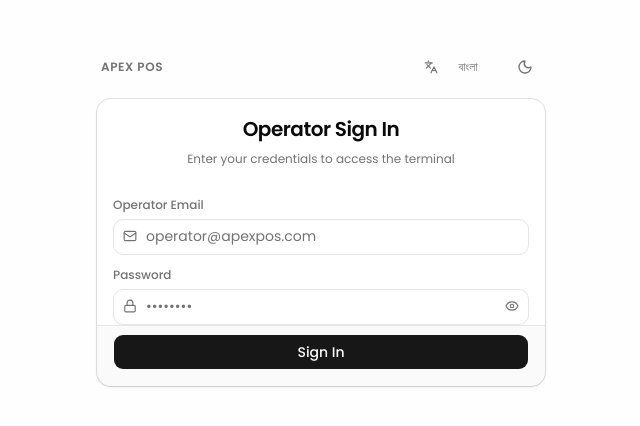
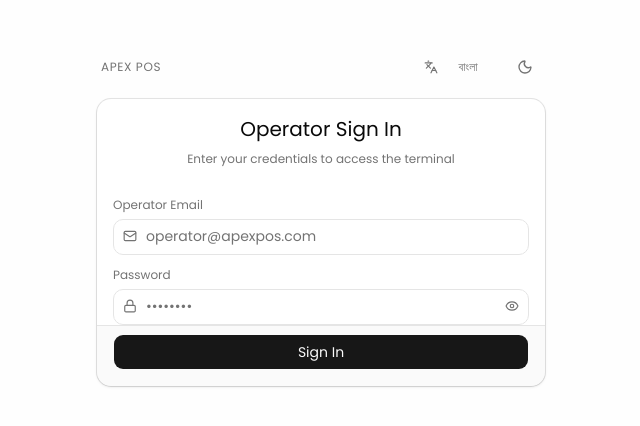
Before and after one commit to moshiurrahmandeap11/client-pos, a Next.js app: page /en in a window 1280 px wide. Shown: the part 182-608 px from the top of the page, without its empty margins (319-959 px from the left). Built offline with nearby package versions, Linux system fonts and the light colour scheme; no server answers.

Commit message:
style(typography): remove all bold and semibold weights for a completely simple, clean regular 400 aesthetic

```diff
--- a/src/app/globals.css
+++ b/src/app/globals.css
@@ -151,19 +151,25 @@
 @layer base {
   * {
     @apply border-border outline-ring/50;
+    font-weight: 400;
   }
   html {
     font-family: var(--font-sans);
     line-height: 1.5;
+    font-weight: 400;
   }
   body {
     @apply bg-background text-foreground;
     font-family: var(--font-sans);
     line-height: 1.5;
+    font-weight: 400;
+  }
+  h1, h2, h3, h4, h5, h6 {
+    font-weight: 400;
   }
 }
 
-/* Force Li Ador Noirrit font on Bengali mode across all text and components */
+/* Force Li Ador Noirrit font on Bengali mode with clean, non-bold 400 regular weight */
 html[lang="bn"],
 [data-locale="bn"],
 .font-bengali,
@@ -171,6 +177,7 @@ html[lang="bn"] *,
 [data-locale="bn"] *,
 .font-bengali * {
   font-family: 'Li Ador Noirrit', var(--font-bengali), var(--font-poppins), system-ui, sans-serif !important;
+  font-weight: 400 !important;
   --font-heading: 'Li Ador Noirrit', var(--font-bengali), var(--font-poppins), system-ui, sans-serif;
   --font-sans: 'Li Ador Noirrit', var(--font-bengali), var(--font-poppins), system-ui, sans-serif;
 }
--- a/src/components/LanguageSwitcher.tsx
+++ b/src/components/LanguageSwitcher.tsx
@@ -34,13 +34,13 @@ export function LanguageSwitcher() {
     <Button
       variant="ghost"
       size="sm"
-      className="h-8 gap-1.5 px-2.5 text-xs font-medium text-muted-foreground hover:text-foreground cursor-pointer transition-colors"
+      className="h-8 gap-1.5 px-2.5 text-xs font-normal text-muted-foreground hover:text-foreground cursor-pointer transition-colors"
       onClick={toggleLanguage}
       disabled={isPending}
       aria-label="Switch language"
     >
       <Languages className={`h-3.5 w-3.5 transition-opacity ${isPending ? "opacity-50" : ""}`} />
-      <span className="w-12 text-center inline-block select-none">
+      <span className="w-12 text-center inline-block select-none font-normal">
         {locale === "en" ? "বাংলা" : "English"}
       </span>
     </Button>
--- a/src/components/LoginForm.tsx
+++ b/src/components/LoginForm.tsx
@@ -58,7 +58,7 @@ export function LoginForm() {
     <div className="w-full max-w-md mx-auto space-y-4">
       {/* Top Utility Controls: Title without icon, Language & Theme Toggle */}
       <div className="flex items-center justify-between px-1 h-8">
-        <span className="text-xs font-semibold tracking-wider text-muted-foreground uppercase select-none">
+        <span className="text-xs font-normal tracking-wider text-muted-foreground uppercase select-none">
           {t("terminalTitle")}
         </span>
         <div className="flex items-center gap-1.5">
@@ -78,10 +78,10 @@ export function LoginForm() {
             <div className="mx-auto mb-2 flex h-10 w-10 items-center justify-center rounded-lg bg-primary/10 text-primary">
               <UserCheck className="h-5 w-5" />
             </div>
-            <CardTitle className="text-lg font-semibold min-h-[26px] flex items-center justify-center">
+            <CardTitle className="text-lg font-normal min-h-[26px] flex items-center justify-center">
               {t("sessionActive")}
             </CardTitle>
-            <CardDescription className="text-xs min-h-[16px]">
+            <CardDescription className="text-xs font-normal min-h-[16px]">
               {t("sessionDescription")}
             </CardDescription>
           </CardHeader>
@@ -89,22 +89,22 @@ export function LoginForm() {
             <div className="rounded-md border border-border bg-muted/30 p-3 space-y-2 text-xs">
               <div className="flex justify-between items-center py-0.5 border-b border-border/50">
                 <span className="text-muted-foreground">{t("operatorName")}</span>
-                <span className="font-medium text-foreground">{user.name}</span>
+                <span className="font-normal text-foreground">{user.name}</span>
               </div>
               <div className="flex justify-between items-center py-0.5 border-b border-border/50">
                 <span className="text-muted-foreground">{t("operatorEmail")}</span>
-                <span className="font-mono text-foreground">{user.email}</span>
+                <span className="font-mono text-foreground font-normal">{user.email}</span>
               </div>
               <div className="flex justify-between items-center py-0.5 border-b border-border/50">
                 <span className="text-muted-foreground">{t("operatorRole")}</span>
-                <span className="inline-flex items-center gap-1 rounded bg-primary/10 px-1.5 py-0.5 font-medium text-primary">
+                <span className="inline-flex items-center gap-1 rounded bg-primary/10 px-1.5 py-0.5 font-normal text-primary">
                   <ShieldCheck className="h-3 w-3" />
                   {user.role}
                 </span>
               </div>
               <div className="flex justify-between items-center py-0.5">
                 <span className="text-muted-foreground">{t("terminalStatus")}</span>
-                <span className="inline-flex items-center gap-1 text-emerald-600 dark:text-emerald-400 font-medium">
+                <span className="inline-flex items-center gap-1 text-emerald-600 dark:text-emerald-400 font-normal">
                   <span className="h-1.5 w-1.5 rounded-full bg-emerald-500" />
                   {t("statusOnline")}
                 </span>
@@ -115,7 +115,7 @@ export function LoginForm() {
             <Button
               variant="outline"
               size="sm"
-              className="w-full gap-2 text-destructive hover:text-destructive cursor-pointer h-9"
+              className="w-full gap-2 text-destructive hover:text-destructive cursor-pointer h-9 font-normal"
               onClick={logout}
             >
               <LogOut className="h-3.5 w-3.5" />
@@ -127,10 +127,10 @@ export function LoginForm() {
         /* Unauthenticated Clean Sign In Form */
         <Card className="border-border shadow-sm">
           <CardHeader className="space-y-1 pb-4 text-center">
-            <CardTitle className="text-xl font-semibold tracking-tight min-h-[28px] flex items-center justify-center">
+            <CardTitle className="text-xl font-normal tracking-normal min-h-[28px] flex items-center justify-center">
               {t("loginTitle")}
             </CardTitle>
-            <CardDescription className="text-xs min-h-[16px]">
+            <CardDescription className="text-xs font-normal min-h-[16px]">
               {t("loginDescription")}
             </CardDescription>
           </CardHeader>
@@ -139,7 +139,7 @@ export function LoginForm() {
             <CardContent className="space-y-3.5">
               {/* Error Message */}
               {error && (
-                <div className="flex items-start gap-2 rounded-md border border-destructive/20 bg-destructive/10 p-2.5 text-xs text-destructive">
+                <div className="flex items-start gap-2 rounded-md border border-destructive/20 bg-destructive/10 p-2.5 text-xs text-destructive font-normal">
                   <AlertCircle className="h-3.5 w-3.5 shrink-0 mt-0.5" />
                   <span>{error}</span>
                 </div>
@@ -147,7 +147,7 @@ export function LoginForm() {
 
               {/* Success Message */}
               {successMsg && (
-                <div className="flex items-center gap-2 rounded-md border border-emerald-500/20 bg-emerald-500/10 p-2.5 text-xs text-emerald-600 dark:text-emerald-400">
+                <div className="flex items-center gap-2 rounded-md border border-emerald-500/20 bg-emerald-500/10 p-2.5 text-xs text-emerald-600 dark:text-emerald-400 font-normal">
                   <CheckCircle2 className="h-3.5 w-3.5 shrink-0" />
                   <span>{successMsg}</span>
                 </div>
@@ -157,7 +157,7 @@ export function LoginForm() {
               <div className="space-y-1">
                 <Label
                   htmlFor="email"
-                  className="text-xs text-muted-foreground font-medium block h-4 leading-none"
+                  className="text-xs text-muted-foreground font-normal block h-4 leading-none"
                 >
                   {t("emailLabel")}
                 </Label>
@@ -170,7 +170,7 @@ export function LoginForm() {
                     value={email}
                     onChange={(e) => setEmail(e.target.value)}
                     required
-                    className="pl-8 text-xs h-9"
+                    className="pl-8 text-xs h-9 font-normal"
                     autoComplete="email"
                   />
                 </div>
@@ -180,7 +180,7 @@ export function LoginForm() {
               <div className="space-y-1">
                 <Label
                   htmlFor="password"
-                  className="text-xs text-muted-foreground font-medium block h-4 leading-none"
+                  className="text-xs text-muted-foreground font-normal block h-4 leading-none"
                 >
                   {t("passwordLabel")}
                 </Label>
@@ -193,7 +193,7 @@ export function LoginForm() {
                     value={password}
                     onChange={(e) => setPassword(e.target.value)}
                     required
-                    className="pl-8 pr-8 text-xs h-9"
+                    className="pl-8 pr-8 text-xs h-9 font-normal"
                     autoComplete="current-password"
                   />
                   <button
@@ -212,7 +212,7 @@ export function LoginForm() {
               <Button
                 type="submit"
                 size="default"
-                className="w-full gap-2 cursor-pointer font-medium h-9"
+                className="w-full gap-2 cursor-pointer font-normal h-9"
                 disabled={isSubmitting}
               >
                 {isSubmitting ? (
--- a/src/components/ui/button.tsx
+++ b/src/components/ui/button.tsx
@@ -3,7 +3,7 @@ import { cva, type VariantProps } from "class-variance-authority"
 import { cn } from "cn"
 
 const buttonVariants = cva(
-  "group/button inline-flex shrink-0 items-center justify-center rounded-lg border border-transparent bg-clip-padding text-sm font-medium whitespace-nowrap transition-all outline-none select-none focus-visible:border-ring focus-visible:ring-3 focus-visible:ring-ring/50 active:not-aria-[haspopup]:translate-y-px disabled:pointer-events-none disabled:opacity-50 aria-invalid:border-destructive aria-invalid:ring-3 aria-invalid:ring-destructive/20 dark:aria-invalid:border-destructive/50 dark:aria-invalid:ring-destructive/40 [&_svg]:pointer-events-none [&_svg]:shrink-0 [&_svg:not([class*='size-'])]:size-4",
+  "group/button inline-flex shrink-0 items-center justify-center rounded-lg border border-transparent bg-clip-padding text-sm font-normal whitespace-nowrap transition-all outline-none select-none focus-visible:border-ring focus-visible:ring-3 focus-visible:ring-ring/50 active:not-aria-[haspopup]:translate-y-px disabled:pointer-events-none disabled:opacity-50 aria-invalid:border-destructive aria-invalid:ring-3 aria-invalid:ring-destructive/20 dark:aria-invalid:border-destructive/50 dark:aria-invalid:ring-destructive/40 [&_svg]:pointer-events-none [&_svg]:shrink-0 [&_svg:not([class*='size-'])]:size-4",
   {
     variants: {
       variant: {
--- a/src/components/ui/card.tsx
+++ b/src/components/ui/card.tsx
@@ -37,7 +37,7 @@ function CardTitle({ className, ...props }: React.ComponentProps<"div">) {
     <div
       data-slot="card-title"
       className={cn(
-        "font-heading text-base leading-snug font-medium group-data-[size=sm]/card:text-sm",
+        "text-base leading-snug font-normal group-data-[size=sm]/card:text-sm",
         className
       )}
       {...props}
--- a/src/components/ui/label.tsx
+++ b/src/components/ui/label.tsx
@@ -8,7 +8,7 @@ function Label({ className, ...props }: React.ComponentProps<"label">) {
     <label
       data-slot="label"
       className={cn(
-        "flex items-center gap-2 text-sm leading-none font-medium select-none group-data-[disabled=true]:pointer-events-none group-data-[disabled=true]:opacity-50 peer-disabled:cursor-not-allowed peer-disabled:opacity-50",
+        "flex items-center gap-2 text-sm leading-none font-normal select-none group-data-[disabled=true]:pointer-events-none group-data-[disabled=true]:opacity-50 peer-disabled:cursor-not-allowed peer-disabled:opacity-50",
         className
       )}
       {...props}
```
